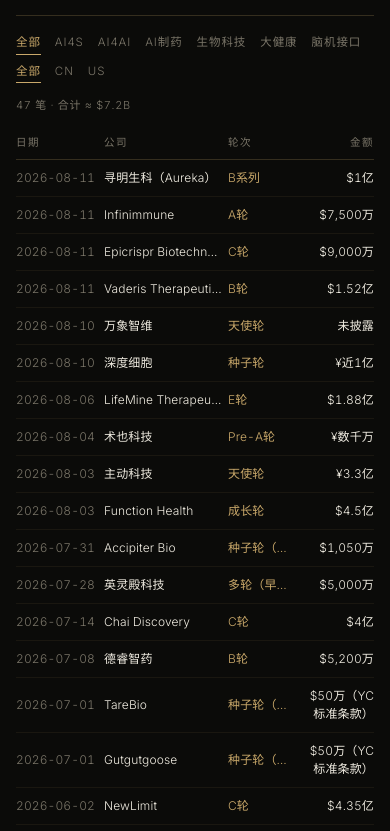
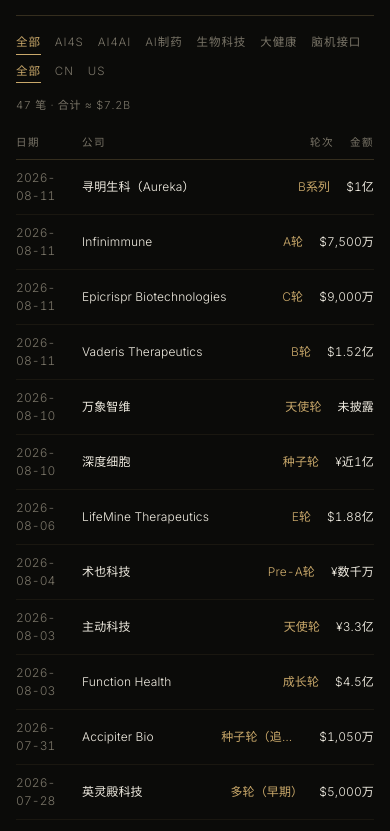
Before and after one commit to Maker0615/primary-market-billboard, a React (Vite) app: page / in a window 390 px wide. Shown: the part 1463-2294 px from the top of the page. Built offline with nearby package versions, Linux system fonts and the light colour scheme.

Commit message:
ux: bigger brand title, more-btn, mobile date/round/amount polish

```diff
--- a/src/index.css
+++ b/src/index.css
@@ -51,8 +51,8 @@
 }
 .brand-title {
   font-family: var(--serif);
-  font-size: 22px; font-weight: 500;
-  letter-spacing: 0.34em; color: var(--ivory);
+  font-size: 28px; font-weight: 500;
+  letter-spacing: 0.3em; color: var(--ivory);
 }
 .brand-sub { color: var(--gray); font-size: 11px; letter-spacing: 0.14em; margin-top: 4px; }
 .brand-date { color: var(--gold); }
@@ -122,6 +122,17 @@
 .hbar-track-stack { display: flex; height: 6px; overflow: hidden; }
 .hbar-seg { display: block; height: 100%; transition: opacity 0.15s; }
 .hbar-seg:hover { opacity: 0.75; }
+
+/* 更多/缩小按钮 */
+.more-btn {
+  background: none; border: 1px solid var(--hairline); color: var(--gold);
+  font-family: var(--sans); font-size: 10px; letter-spacing: 0.12em;
+  padding: 3px 10px; cursor: pointer; transition: all 0.2s;
+}
+.more-btn:hover { border-color: var(--gold); background: rgba(201,168,106,0.08); }
+
+/* 日期双模式：桌面完整 / 移动端年月 */
+.d-ym { display: none; }
 
 /* 环形图联动 */
 .donut-li { cursor: pointer; padding: 2px 4px; margin: 0 -4px; transition: background 0.15s; }
@@ -272,12 +283,14 @@
   .chart-sub { display: none; }
   .donut-wrap { flex-direction: column; align-items: flex-start; gap: 14px; }
 
-  /* 交易表：隐藏次级列 */
+  /* 交易表：隐藏次级列，日期改年月，轮次/金额自适应 */
   .hide-sm { display: none; }
-  .c-date { width: 82px; }
+  .d-full { display: none; }
+  .d-ym { display: inline; }
+  .c-date { width: 60px; }
   .c-co { flex: 1; width: auto; min-width: 0; }
-  .c-round { width: 64px; }
-  .c-amt { width: 76px; }
+  .c-round { width: auto; flex-shrink: 0; padding-right: 10px; max-width: 92px; overflow: hidden; text-overflow: ellipsis; white-space: nowrap; }
+  .c-amt { width: auto; flex-shrink: 0; max-width: 96px; overflow: hidden; text-overflow: ellipsis; white-space: nowrap; }
   .tabs { gap: 14px; }
   .tabs-note { width: 100%; margin-left: 0; }
 
```
